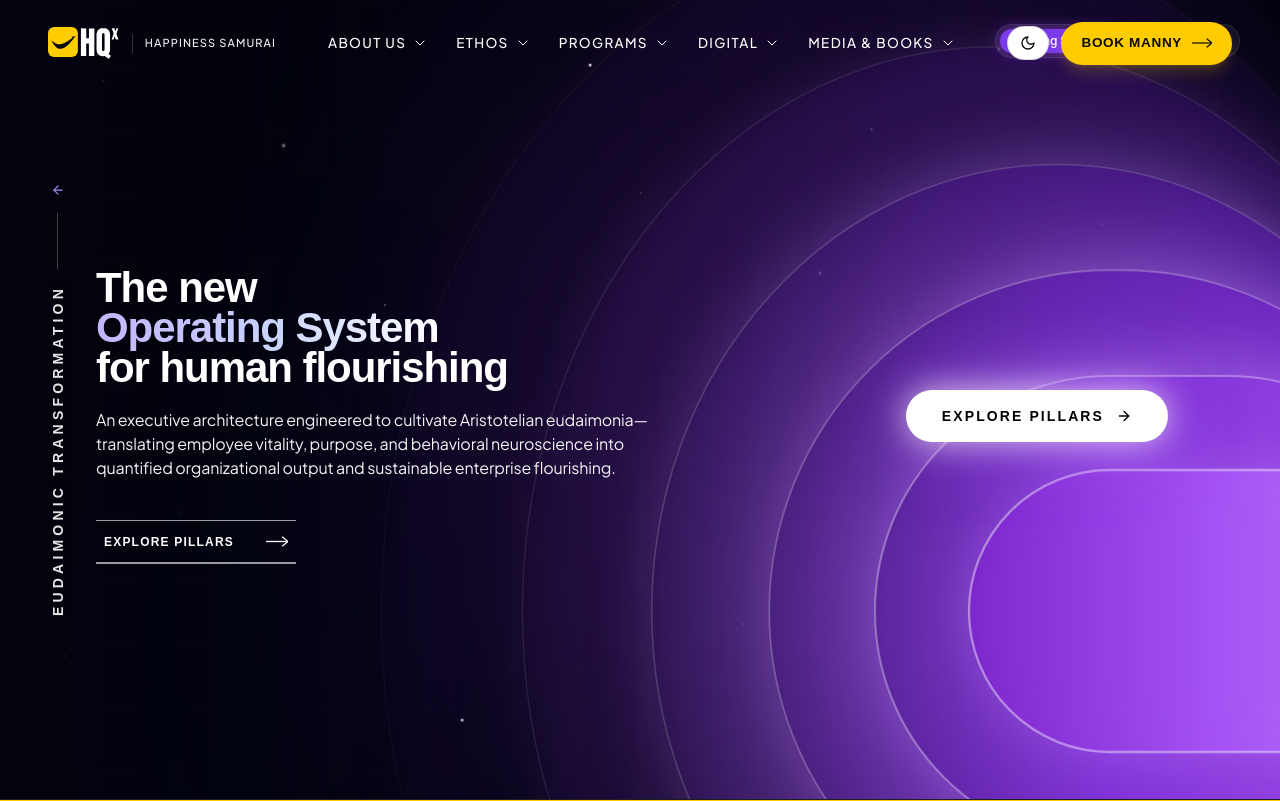
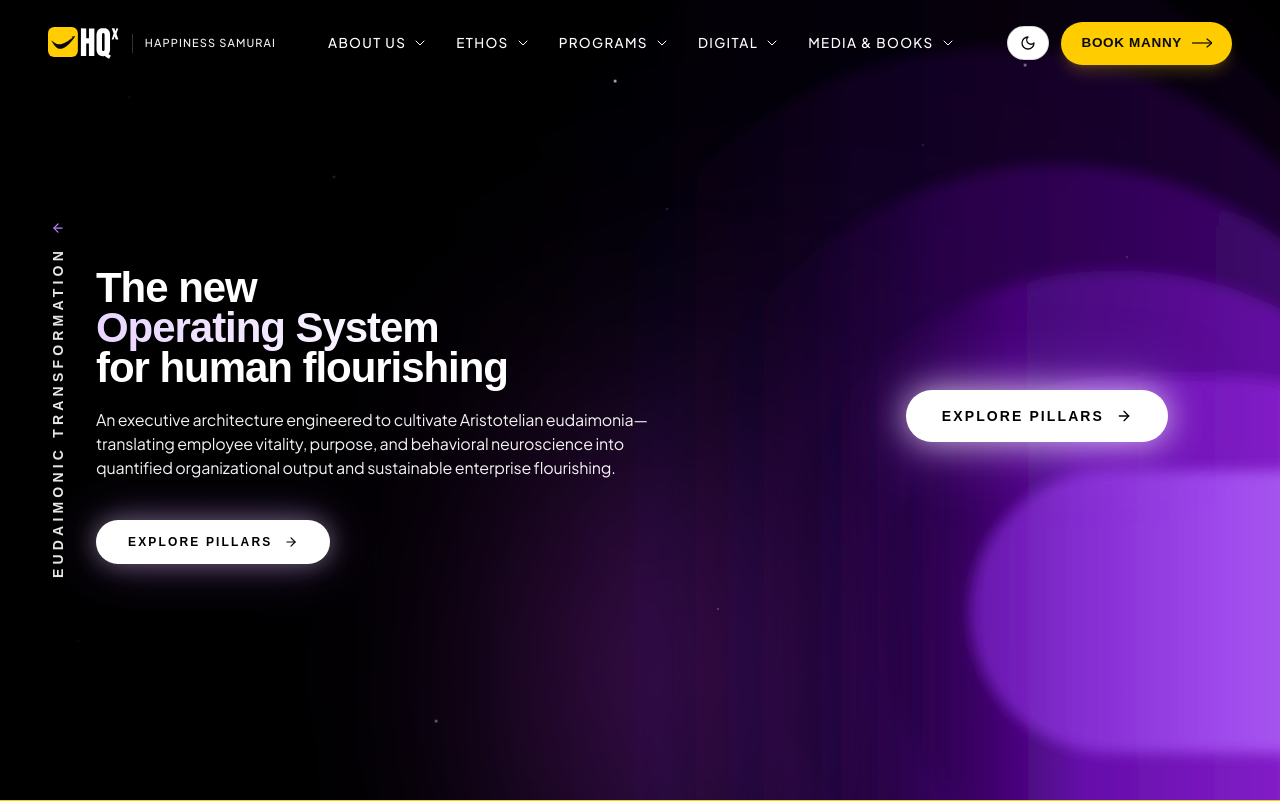
Before and after one commit to excitenext21-bit/HQX, a React (Vite) app: page /eudaimonic-transformation in a window 1280 px wide. Shown: the top 801 px of the page. Built offline with nearby package versions, Linux system fonts and the light colour scheme; the HTML template or start-up script is replaced by a standard one; a web font is replaced by a local one.

Commit message:
Remove all lines and blue colors from hero section, add clean ambient purple stadium wave animation on pure black

```diff
--- a/src/pages/EudaimonicTransformation.jsx
+++ b/src/pages/EudaimonicTransformation.jsx
@@ -27,7 +27,6 @@ import {
 export default function EudaimonicTransformation() {
   const [activePillar, setActivePillar] = useState('leadership');
   const [activeDomain, setActiveDomain] = useState('physical');
-  const [heroMode, setHeroMode] = useState('stadium'); // 'stadium' (matching image) or 'brain' (3D neural loop)
 
   const pillars = {
     leadership: {
@@ -183,41 +182,37 @@ export default function EudaimonicTransformation() {
   return (
     <div className="min-h-screen bg-hq-white text-hq-black">
       {/* =========================================================================
-          HERO BANNER - CONCENTRIC GLOWING STADIUM BOXES (EXACT MATCH TO REFERENCE IMAGE)
-          Reference: media_1794037417876_58f2792d.jpg (Mappetplace Hero Style)
+          HERO BANNER - CLEAN LINELESS AMBIENT PURPLE STADIUM ANIMATION ON PURE BLACK
           - Screen-fitting height: min-h-[100svh] lg:h-screen lg:min-h-[660px] lg:max-h-[1080px]
-          - Background: Cosmic void (#02030d to #060719) with subtle twinkling stardust
-          - Concentric Stadium Rings: Radiating from right with violet/purple gradients
-          - Slow Rhythmic Glowing Animation: Breathing light-to-dark pulse across layers
-          - Core Glowing Pill Button: Matching reference image "BROWSE APPS" capsule
-          - Left Vertical Text: EUDAIMONIC TRANSFORMATION with Arrow (Matching About Us)
+          - Background: Pure pitch black (#000000) - ZERO blue, ZERO cyan, ZERO indigo
+          - Lines: ZERO grid lines, ZERO stroke lines, ZERO border lines
+          - Background Animation: Clean, lineless concentric purple stadium waves
+            pulsing smoothly from light to dark with organic breathing orbs
+          - Left Vertical Text: EUDAIMONIC TRANSFORMATION with Arrow (No divider line)
           - Heading: text-2xl sm:text-3xl md:text-4xl lg:text-[42px] font-semibold tracking-tight (About Us text properties)
           - 3-line paragraph: text-sm sm:text-base text-white/80 font-light leading-relaxed
-          - Button: Explore Pillars with Home hero top/bottom animated lines
+          - Button: Clean, glowing pill button with zero wire lines
           ========================================================================= */}
-      <section className="bg-[#02030d] text-white min-h-[100svh] lg:h-screen lg:min-h-[660px] lg:max-h-[1080px] flex items-center border-b border-white/10 relative overflow-hidden w-full pt-20 sm:pt-24 pb-12 sm:pb-16 select-none">
+      <section className="bg-black text-white min-h-[100svh] lg:h-screen lg:min-h-[660px] lg:max-h-[1080px] flex items-center relative overflow-hidden w-full pt-20 sm:pt-24 pb-12 sm:pb-16 select-none">
 
-        {/* Subtle Cosmic Star Dust Particle Field */}
+        {/* Subtle Stardust Twinkle (Soft 1.5px dots, clean and minimal) */}
         <div className="absolute inset-0 pointer-events-none overflow-hidden z-10">
           {[
-            { top: '10%', left: '8%', size: 2, delay: '0s' },
-            { top: '18%', left: '22%', size: 2.5, delay: '1.2s' },
-            { top: '8%', left: '46%', size: 1.5, delay: '0.6s' },
-            { top: '16%', left: '68%', size: 2.5, delay: '2.1s' },
-            { top: '28%', left: '86%', size: 2, delay: '1.5s' },
-            { top: '44%', left: '94%', size: 3, delay: '0.8s' },
-            { top: '68%', left: '82%', size: 1.5, delay: '2.4s' },
-            { top: '84%', left: '90%', size: 2.5, delay: '1.0s' },
-            { top: '78%', left: '58%', size: 2, delay: '1.8s' },
-            { top: '90%', left: '36%', size: 1.5, delay: '0.4s' },
-            { top: '64%', left: '14%', size: 2.5, delay: '2.7s' },
-            { top: '82%', left: '5%', size: 2, delay: '1.1s' },
-            { top: '38%', left: '30%', size: 1.5, delay: '1.9s' },
-            { top: '24%', left: '50%', size: 2, delay: '2.3s' },
-            { top: '6%', left: '78%', size: 2, delay: '0.5s' },
-            { top: '94%', left: '72%', size: 2.5, delay: '1.6s' },
-            { top: '52%', left: '44%', size: 1.5, delay: '2.9s' },
-            { top: '34%', left: '64%', size: 2, delay: '0.7s' },
+            { top: '12%', left: '10%', size: 1.5, delay: '0s' },
+            { top: '22%', left: '26%', size: 2, delay: '1.2s' },
+            { top: '10%', left: '48%', size: 1.5, delay: '0.6s' },
+            { top: '18%', left: '72%', size: 2, delay: '2.1s' },
+            { top: '32%', left: '88%', size: 1.5, delay: '1.5s' },
+            { top: '48%', left: '94%', size: 2, delay: '0.8s' },
+            { top: '70%', left: '80%', size: 1.5, delay: '2.4s' },
+            { top: '86%', left: '88%', size: 2, delay: '1.0s' },
+            { top: '76%', left: '56%', size: 1.5, delay: '1.8s' },
+            { top: '90%', left: '34%', size: 1.5, delay: '0.4s' },
+            { top: '62%', left: '16%', size: 2, delay: '2.7s' },
+            { top: '80%', left: '6%', size: 1.5, delay: '1.1s' },
+            { top: '40%', left: '32%', size: 1.5, delay: '1.9s' },
+            { top: '26%', left: '52%', size: 2, delay: '2.3s' },
+            { top: '8%', left: '80%', size: 1.5, delay: '0.5s' },
           ].map((star, idx) => (
             <div
               key={idx}
@@ -233,29 +228,48 @@ export default function EudaimonicTransformation() {
           ))}
         </div>
 
-        {/* Geometric Micro-Grid Backdrop */}
-        <div className="absolute inset-0 bg-[linear-gradient(to_right,#ffffff03_1px,transparent_1px),linear-gradient(to_bottom,#ffffff03_1px,transparent_1px)] bg-[size:4rem_4rem] pointer-events-none z-10" />
+        {/* Ambient Warm Purple Organic Light Orbs (Floating & Breathing on pure black, NO BLUE) */}
+        <motion.div
+          animate={{
+            scale: [1, 1.18, 1],
+            opacity: [0.28, 0.48, 0.28],
+          }}
+          transition={{
+            duration: 8,
+            repeat: Infinity,
+            ease: 'easeInOut',
+          }}
+          className="absolute top-1/2 right-[10%] -translate-y-1/2 w-[650px] h-[650px] rounded-full bg-purple-600 blur-[160px] pointer-events-none z-0"
+        />
+        <motion.div
+          animate={{
+            scale: [1.1, 0.95, 1.1],
+            opacity: [0.15, 0.32, 0.15],
+          }}
+          transition={{
+            duration: 9.5,
+            repeat: Infinity,
+            ease: 'easeInOut',
+            delay: 1.5,
+          }}
+          className="absolute bottom-[-10%] right-[30%] w-[450px] h-[450px] rounded-full bg-fuchsia-700 blur-[140px] pointer-events-none z-0"
+        />
 
-        {/* Ambient Atmospheric Diffuse Glows */}
-        <div className="absolute top-1/2 right-[12%] -translate-y-1/2 w-[650px] h-[650px] rounded-full bg-purple-600/[0.22] blur-[160px] pointer-events-none z-0" />
-        <div className="absolute -bottom-24 -left-24 w-[450px] h-[450px] rounded-full bg-indigo-600/[0.12] blur-[140px] pointer-events-none z-0" />
-
-        {/* Left Side Vertical Text: EUDAIMONIC TRANSFORMATION with Arrow (Matching About Us Hero Style) */}
+        {/* Left Side Vertical Text: EUDAIMONIC TRANSFORMATION with Arrow (Clean, NO divider line) */}
         <div className="absolute left-3 sm:left-6 lg:left-8 xl:left-12 inset-y-0 z-30 flex flex-col justify-center items-center pointer-events-none select-none">
           <div
-            className="flex items-center gap-3 sm:gap-4"
+            className="flex items-center gap-2.5 sm:gap-3"
             style={{ writingMode: 'vertical-rl', transform: 'rotate(180deg)' }}
           >
             <span className="font-display text-[11px] sm:text-xs lg:text-sm font-bold tracking-[0.3em] uppercase text-white/90 drop-shadow-md">
               EUDAIMONIC TRANSFORMATION
             </span>
-            <span className="w-px h-8 sm:h-14 bg-white/25"></span>
-            <ArrowRight className="w-3.5 h-3.5 text-violet-400" />
+            <ArrowRight className="w-3.5 h-3.5 text-purple-400" />
           </div>
         </div>
 
-        {/* BACKGROUND ANIMATION LAYER: CONCENTRIC GLOWING STADIUM BOXES (Matching media_1794037417876_58f2792d.jpg) */}
-        {heroMode === 'stadium' ? (
+        {/* BACKGROUND ANIMATION LAYER: LINELESS CONCENTRIC PURPLE STADIUM WAVES */}
+        {/* Completely line-free (stroke: none, strokeWidth: 0), smooth feathered gradient fills */}
         <div className="absolute inset-0 pointer-events-none select-none overflow-hidden z-10 flex items-center justify-end">
           <svg
             viewBox="0 0 1200 680"
@@ -263,65 +277,70 @@ export default function EudaimonicTransformation() {
             className="w-full h-full object-cover"
           >
             <defs>
-                {/* Stadium Capsule Gradient 6 (Outermost, Midnight Indigo) */}
-                <linearGradient id="stadiumGrad6" x1="1" y1="0.5" x2="0" y2="0.5">
-                  <stop offset="0%" stopColor="#1a073a" stopOpacity="0.45" />
-                  <stop offset="60%" stopColor="#100326" stopOpacity="0.30" />
-                  <stop offset="100%" stopColor="#080214" stopOpacity="0.10" />
+              {/* Stadium Wave Gradient 6 (Outermost Deep Purple fading to pure black) */}
+              <linearGradient id="cleanWave6" x1="1" y1="0.5" x2="0" y2="0.5">
+                <stop offset="0%" stopColor="#1a0033" stopOpacity="0.45" />
+                <stop offset="65%" stopColor="#0d001a" stopOpacity="0.25" />
+                <stop offset="100%" stopColor="#000000" stopOpacity="0" />
               </linearGradient>
 
-                {/* Stadium Capsule Gradient 5 */}
-                <linearGradient id="stadiumGrad5" x1="1" y1="0.5" x2="0" y2="0.5">
-                  <stop offset="0%" stopColor="#290c58" stopOpacity="0.60" />
-                  <stop offset="60%" stopColor="#1d0640" stopOpacity="0.42" />
-                  <stop offset="100%" stopColor="#12042e" stopOpacity="0.18" />
+              {/* Stadium Wave Gradient 5 */}
+              <linearGradient id="cleanWave5" x1="1" y1="0.5" x2="0" y2="0.5">
+                <stop offset="0%" stopColor="#2e0259" stopOpacity="0.58" />
+                <stop offset="65%" stopColor="#1a0033" stopOpacity="0.35" />
+                <stop offset="100%" stopColor="#000000" stopOpacity="0" />
               </linearGradient>
 
-                {/* Stadium Capsule Gradient 4 */}
-                <linearGradient id="stadiumGrad4" x1="1" y1="0.5" x2="0" y2="0.5">
-                  <stop offset="0%" stopColor="#401382" stopOpacity="0.75" />
-                  <stop offset="60%" stopColor="#2c095c" stopOpacity="0.55" />
-                  <stop offset="100%" stopColor="#1a0538" stopOpacity="0.25" />
+              {/* Stadium Wave Gradient 4 */}
+              <linearGradient id="cleanWave4" x1="1" y1="0.5" x2="0" y2="0.5">
+                <stop offset="0%" stopColor="#45087a" stopOpacity="0.70" />
+                <stop offset="65%" stopColor="#29024f" stopOpacity="0.48" />
+                <stop offset="100%" stopColor="#000000" stopOpacity="0" />
               </linearGradient>
 
-                {/* Stadium Capsule Gradient 3 */}
-                <linearGradient id="stadiumGrad3" x1="1" y1="0.5" x2="0" y2="0.5">
-                  <stop offset="0%" stopColor="#5d1eb5" stopOpacity="0.85" />
-                  <stop offset="60%" stopColor="#421183" stopOpacity="0.68" />
-                  <stop offset="100%" stopColor="#260952" stopOpacity="0.35" />
+              {/* Stadium Wave Gradient 3 */}
+              <linearGradient id="cleanWave3" x1="1" y1="0.5" x2="0" y2="0.5">
+                <stop offset="0%" stopColor="#640da8" stopOpacity="0.80" />
+                <stop offset="65%" stopColor="#3d056b" stopOpacity="0.58" />
+                <stop offset="100%" stopColor="#000000" stopOpacity="0" />
               </linearGradient>
 
-                {/* Stadium Capsule Gradient 2 */}
-                <linearGradient id="stadiumGrad2" x1="1" y1="0.5" x2="0" y2="0.5">
-                  <stop offset="0%" stopColor="#7e2fd6" stopOpacity="0.92" />
-                  <stop offset="60%" stopColor="#5c1bad" stopOpacity="0.78" />
-                  <stop offset="100%" stopColor="#370d6e" stopOpacity="0.48" />
+              {/* Stadium Wave Gradient 2 */}
+              <linearGradient id="cleanWave2" x1="1" y1="0.5" x2="0" y2="0.5">
+                <stop offset="0%" stopColor="#8318cf" stopOpacity="0.88" />
+                <stop offset="65%" stopColor="#550991" stopOpacity="0.68" />
+                <stop offset="100%" stopColor="#000000" stopOpacity="0" />
               </linearGradient>
 
-                {/* Stadium Capsule Gradient 1 */}
-                <linearGradient id="stadiumGrad1" x1="1" y1="0.5" x2="0" y2="0.5">
-                  <stop offset="0%" stopColor="#a34ee8" stopOpacity="0.98" />
-                  <stop offset="60%" stopColor="#7c2dd6" stopOpacity="0.88" />
-                  <stop offset="100%" stopColor="#4c148f" stopOpacity="0.62" />
+              {/* Stadium Wave Gradient 1 */}
+              <linearGradient id="cleanWave1" x1="1" y1="0.5" x2="0" y2="0.5">
+                <stop offset="0%" stopColor="#a334e8" stopOpacity="0.95" />
+                <stop offset="65%" stopColor="#6e0fb8" stopOpacity="0.78" />
+                <stop offset="100%" stopColor="#000000" stopOpacity="0" />
               </linearGradient>
 
-                {/* Stadium Capsule Gradient 0 (Innermost Core, Electric Violet) */}
-                <linearGradient id="stadiumGrad0" x1="1" y1="0.5" x2="0" y2="0.5">
-                  <stop offset="0%" stopColor="#c084fc" stopOpacity="1" />
-                  <stop offset="50%" stopColor="#a855f7" stopOpacity="0.95" />
-                  <stop offset="100%" stopColor="#7e22ce" stopOpacity="0.85" />
+              {/* Stadium Wave Gradient 0 (Innermost Glowing Core, Rich Electric Purple) */}
+              <linearGradient id="cleanWave0" x1="1" y1="0.5" x2="0" y2="0.5">
+                <stop offset="0%" stopColor="#c084fc" stopOpacity="0.95" />
+                <stop offset="50%" stopColor="#a855f7" stopOpacity="0.88" />
+                <stop offset="100%" stopColor="#7e22ce" stopOpacity="0.75" />
               </linearGradient>
+
+              {/* Soft Edge Feathering Filter for ultra-smooth lineless blend */}
+              <filter id="softFeather" x="-20%" y="-20%" width="140%" height="140%">
+                <feGaussianBlur in="SourceGraphic" stdDeviation="6" />
+              </filter>
             </defs>
 
-              {/* Concentric Stadium Capsules Radiating Outwards with Staggered Breathing Pulse (Light to Dark Animation) */}
+            {/* Lineless Concentric Stadium Capsules Radiating with Staggered Light-to-Dark Breathing Wave */}
             {[
-                { id: 6, x: 260, y: -160, width: 1040, height: 1360, rx: 680, ry: 680, grad: 'stadiumGrad6', stroke: 'rgba(255,255,255,0.06)', strokeWidth: 1, minOp: 0.25, maxOp: 0.55, delay: 0 },
-                { id: 5, x: 380, y: -60,  width: 920,  height: 1160, rx: 580, ry: 580, grad: 'stadiumGrad5', stroke: 'rgba(255,255,255,0.09)', strokeWidth: 1, minOp: 0.35, maxOp: 0.70, delay: 0.8 },
-                { id: 4, x: 500, y: 40,   width: 800,  height: 960,  rx: 480, ry: 480, grad: 'stadiumGrad4', stroke: 'rgba(255,255,255,0.14)', strokeWidth: 1.2, minOp: 0.45, maxOp: 0.82, delay: 1.6 },
-                { id: 3, x: 610, y: 140,  width: 690,  height: 760,  rx: 380, ry: 380, grad: 'stadiumGrad3', stroke: 'rgba(255,255,255,0.18)', strokeWidth: 1.4, minOp: 0.55, maxOp: 0.90, delay: 2.4 },
-                { id: 2, x: 710, y: 230,  width: 590,  height: 580,  rx: 290, ry: 290, grad: 'stadiumGrad2', stroke: 'rgba(255,255,255,0.24)', strokeWidth: 1.5, minOp: 0.65, maxOp: 0.95, delay: 3.2 },
-                { id: 1, x: 800, y: 320,  width: 500,  height: 400,  rx: 200, ry: 200, grad: 'stadiumGrad1', stroke: 'rgba(255,255,255,0.32)', strokeWidth: 1.8, minOp: 0.72, maxOp: 1.0, delay: 4.0 },
-                { id: 0, x: 880, y: 400,  width: 420,  height: 240,  rx: 120, ry: 120, grad: 'stadiumGrad0', stroke: 'rgba(255,255,255,0.45)', strokeWidth: 2, minOp: 0.80, maxOp: 1.0, delay: 4.8 },
+              { id: 6, x: 260, y: -160, width: 1040, height: 1360, rx: 680, ry: 680, grad: 'cleanWave6', minOp: 0.25, maxOp: 0.55, delay: 0 },
+              { id: 5, x: 380, y: -60,  width: 920,  height: 1160, rx: 580, ry: 580, grad: 'cleanWave5', minOp: 0.35, maxOp: 0.68, delay: 0.8 },
+              { id: 4, x: 500, y: 40,   width: 800,  height: 960,  rx: 480, ry: 480, grad: 'cleanWave4', minOp: 0.45, maxOp: 0.78, delay: 1.6 },
+              { id: 3, x: 610, y: 140,  width: 690,  height: 760,  rx: 380, ry: 380, grad: 'cleanWave3', minOp: 0.55, maxOp: 0.86, delay: 2.4 },
+              { id: 2, x: 710, y: 230,  width: 590,  height: 580,  rx: 290, ry: 290, grad: 'cleanWave2', minOp: 0.62, maxOp: 0.92, delay: 3.2 },
+              { id: 1, x: 800, y: 320,  width: 500,  height: 400,  rx: 200, ry: 200, grad: 'cleanWave1', minOp: 0.70, maxOp: 0.96, delay: 4.0 },
+              { id: 0, x: 880, y: 400,  width: 420,  height: 240,  rx: 120, ry: 120, grad: 'cleanWave0', minOp: 0.78, maxOp: 1.0, delay: 4.8 },
             ].map((layer) => (
               <motion.rect
                 key={layer.id}
@@ -332,82 +351,31 @@ export default function EudaimonicTransformation() {
                 rx={layer.rx}
                 ry={layer.ry}
                 fill={`url(#${layer.grad})`}
-                  stroke={layer.stroke}
-                  strokeWidth={layer.strokeWidth}
+                filter="url(#softFeather)"
                 animate={{
                   opacity: [layer.minOp, layer.maxOp, layer.minOp],
-                    filter: [
-                      'drop-shadow(0 0 10px rgba(168,85,247,0.25))',
-                      'drop-shadow(0 0 35px rgba(192,132,252,0.85))',
-                      'drop-shadow(0 0 10px rgba(168,85,247,0.25))'
-                    ]
                 }}
                 transition={{
                   duration: 6.5,
                   repeat: Infinity,
                   ease: 'easeInOut',
-                    delay: layer.delay
+                  delay: layer.delay,
                 }}
               />
             ))}
           </svg>
 
-            {/* Seamless Left Edge Void Blend */}
-            <div className="absolute inset-y-0 left-0 w-1/3 bg-gradient-to-r from-[#02030d] via-[#02030d]/80 to-transparent pointer-events-none" />
-          </div>
-        ) : (
-          /* ALTERNATE VIEW: 3D HOLOGRAPHIC NEURAL BRAIN VIDEO (Pinterest Pin) */
-          <div className="absolute inset-y-0 right-0 w-full lg:w-[65%] xl:w-[70%] h-full pointer-events-none select-none overflow-hidden flex items-center justify-center lg:justify-end z-10">
-            <video
-              autoPlay
-              loop
-              muted
-              playsInline
-              poster="/images/eudaimonia_brain_clean_poster.jpg"
-              className="w-full h-full object-cover lg:object-contain object-center lg:object-right filter contrast-125 brightness-110 drop-shadow-[0_0_30px_rgba(139,92,246,0.3)]"
-            >
-              <source src="/videos/eudaimonia_brain_clean.mp4" type="video/mp4" />
-            </video>
-
-            {/* Smooth edge gradient blends */}
-            <div className="absolute inset-0 bg-gradient-to-r from-[#02030d] via-[#02030d]/40 to-transparent pointer-events-none" />
-            <div className="absolute inset-x-0 top-0 h-24 bg-gradient-to-b from-[#02030d] to-transparent pointer-events-none" />
-            <div className="absolute inset-x-0 bottom-0 h-24 bg-gradient-to-t from-[#02030d] to-transparent pointer-events-none" />
-            <div className="absolute right-0 inset-y-0 w-12 sm:w-20 bg-gradient-to-l from-[#02030d] to-transparent pointer-events-none" />
-          </div>
-        )}
-
-        {/* Visual Mode Switcher (Discrete in Top Right Corner) */}
-        <div className="absolute top-6 right-6 sm:right-10 z-30 flex items-center gap-1.5 p-1 rounded-full bg-white/[0.06] backdrop-blur-md border border-white/10 text-xs font-mono">
-          <button
-            onClick={() => setHeroMode('stadium')}
-            className={`px-3 py-1 rounded-full transition-all duration-200 ${
-              heroMode === 'stadium'
-                ? 'bg-violet-600 text-white shadow-[0_0_15px_rgba(147,51,234,0.6)] font-medium'
-                : 'text-white/60 hover:text-white'
-            }`}
-          >
-            Glowing Stadium
-          </button>
-          <button
-            onClick={() => setHeroMode('brain')}
-            className={`px-3 py-1 rounded-full transition-all duration-200 ${
-              heroMode === 'brain'
-                ? 'bg-violet-600 text-white shadow-[0_0_15px_rgba(147,51,234,0.6)] font-medium'
-                : 'text-white/60 hover:text-white'
-            }`}
-          >
-            3D Neural Brain
-          </button>
+          {/* Smooth left-edge void blend into pure black */}
+          <div className="absolute inset-y-0 left-0 w-1/2 bg-gradient-to-r from-black via-black/85 to-transparent pointer-events-none" />
         </div>
 
         {/* Main Content Area */}
         <div className="max-w-7xl mx-auto pl-12 pr-6 sm:pl-16 sm:pr-8 md:pl-20 md:pr-12 lg:pl-24 w-full relative z-20 flex flex-col lg:flex-row lg:items-center lg:justify-between gap-12">
 
-          {/* Left Text Column: Headline, Paragraph, and Explore Pillars Button */}
+          {/* Left Column: Headline, Paragraph, and Explore Pillars Button */}
           <div className="max-w-2xl">
 
-            {/* Headline with exact About Us text properties:
+            {/* Headline with exact About Us text properties (NO BLUE in gradient):
                 font-display text-2xl sm:text-3xl md:text-4xl lg:text-[42px] font-semibold tracking-tight text-white leading-[1.15] mb-5 */}
             <motion.h1
               initial={{ opacity: 0, y: 24 }}
@@ -416,7 +384,7 @@ export default function EudaimonicTransformation() {
               className="font-display text-2xl sm:text-3xl md:text-4xl lg:text-[42px] font-semibold tracking-tight text-white leading-[1.15] mb-5"
             >
               The new <br />
-              <span className="text-transparent bg-clip-text bg-gradient-to-r from-violet-300 via-indigo-200 to-white font-bold">
+              <span className="text-transparent bg-clip-text bg-gradient-to-r from-purple-200 via-purple-100 to-white font-bold">
                 Operating System
               </span> <br />
               for human flourishing
@@ -432,7 +400,7 @@ export default function EudaimonicTransformation() {
               An executive architecture engineered to cultivate Aristotelian eudaimonia—translating employee vitality, purpose, and behavioral neuroscience into quantified organizational output and sustainable enterprise flourishing.
             </motion.p>
 
-            {/* Explore Pillars Button (Exact Home Page Hero Style with Animated Top & Bottom Borders) */}
+            {/* Explore Pillars Button (Clean, modern pill button - ZERO lines) */}
             <motion.div
               initial={{ opacity: 0, y: 16 }}
               animate={{ opacity: 1, y: 0 }}
@@ -445,32 +413,16 @@ export default function EudaimonicTransformation() {
                   e.preventDefault();
                   document.getElementById('pillars-detail')?.scrollIntoView({ behavior: 'smooth' });
                 }}
-                className="group relative inline-flex items-center justify-between gap-8 py-3.5 px-2 font-display font-medium text-xs tracking-[0.2em] text-white hover:text-violet-300 transition-colors duration-300 uppercase cursor-pointer"
+                className="group inline-flex items-center gap-3 px-8 py-3.5 rounded-full bg-white text-black font-display font-semibold text-xs tracking-[0.18em] uppercase hover:bg-purple-100 transition-all duration-300 shadow-[0_0_25px_rgba(255,255,255,0.35),0_0_50px_rgba(168,85,247,0.35)] hover:shadow-[0_0_35px_rgba(255,255,255,0.6),0_0_70px_rgba(168,85,247,0.55)] hover:scale-[1.02] active:scale-[0.98] cursor-pointer"
               >
-                {/* Top border line */}
-                <span className="absolute top-0 right-0 w-full group-hover:w-1/4 h-[1.25px] bg-white/60 group-hover:bg-violet-400 transition-all duration-300 ease-out pointer-events-none" />
-
-                <span className="relative z-10 font-semibold tracking-widest">EXPLORE PILLARS</span>
-
-                <svg
-                  className="w-[22px] h-[11px] inline-block transition-transform duration-300 group-hover:translate-x-1.5 flex-shrink-0"
-                  viewBox="0 0 20 10"
-                  fill="none"
-                  xmlns="http://www.w3.org/2000/svg"
-                >
-                  <line x1="0" y1="5" x2="20" y2="5" stroke="currentColor" strokeWidth="1.2" />
-                  <polyline points="15 1, 20 5, 15 9" stroke="currentColor" strokeWidth="1.2" strokeLinecap="round" strokeLinejoin="round" />
-                </svg>
-
-                {/* Bottom border line */}
-                <span className="absolute bottom-0 right-0 w-full group-hover:w-1/4 h-[1.25px] bg-white/60 group-hover:bg-violet-400 transition-all duration-300 ease-out pointer-events-none" />
+                <span>EXPLORE PILLARS</span>
+                <ArrowRight className="w-3.5 h-3.5 text-black transition-transform duration-300 group-hover:translate-x-1" />
               </a>
             </motion.div>
 
           </div>
 
-          {/* Right Core Pill Button: Matching "BROWSE APPS" in reference image media_1794037417876_58f2792d.jpg */}
-          {heroMode === 'stadium' && (
+          {/* Right Core Pill Button: Matching "BROWSE APPS" in reference image (Clean, lineless) */}
           <div className="hidden lg:flex items-center justify-end pr-8 xl:pr-16 z-20">
             <motion.a
               href="#pillars-detail"
@@ -489,7 +441,6 @@ export default function EudaimonicTransformation() {
               <ArrowRight className="w-4 h-4 text-black transition-transform duration-300 group-hover:translate-x-1" />
             </motion.a>
           </div>
-          )}
 
         </div>
       </section>
```
Also changed, not shown: 5 other files (tests, documents, lock files or other folders). Lines whose indentation alone changed are shown as unchanged.
